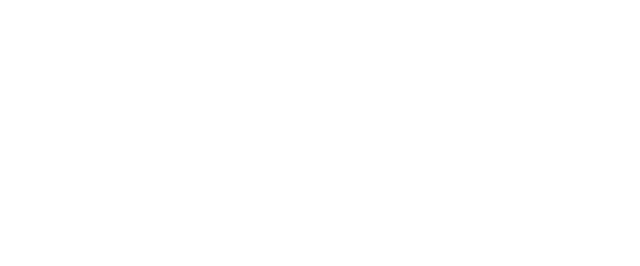
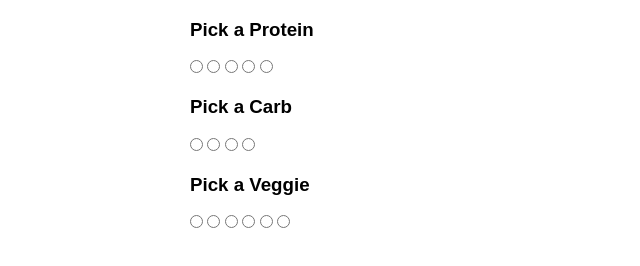
Before and after one commit to SamarAljumaa/jqueryProject, a website: page public/index.html in a window 1280 px wide. Shown: the whole page, without its empty margins (0-640 px from the left). Drawn offline with nearby package versions, Linux system fonts and the light colour scheme.

Commit message:
adding radio buttons to index.html

```diff
--- a/public/index.html
+++ b/public/index.html
@@ -10,7 +10,30 @@
 <body>
 
 	<div class="container">
-
+		<div class="choiceProtein">
+			<h3>Pick a Protein</h3>
+			<input type="radio" name="protein" value="beef">
+			<input type="radio" name="protein" value="lamb">
+			<input type="radio" name="protein" value="chicken">
+			<input type="radio" name="protein" value="fish">
+			<input type="radio" name="protein" value="shrimp">
+		</div>
+		<div class="choiceCarb">
+			<h3>Pick a Carb</h3>
+			<input type="radio" name="carb" value="rice">
+			<input type="radio" name="carb" value="pasta">
+			<input type="radio" name="carb" value="bread">
+			<input type="radio" name="carb" value="potatoes">
+		</div>
+		<div class="choiceVeggie">
+			<h3>Pick a Veggie</h3>
+			<input type="radio" name="veggie" value="onions">
+			<input type="radio" name="veggie" value="mushrooms">
+			<input type="radio" name="veggie" value="brocolli">
+			<input type="radio" name="veggie" value="bellpepers">
+			<input type="radio" name="veggie" value="carrots">
+			<input type="radio" name="veggie" value="peas">
+		</div>
 	</div>
 
 	<script src="https://ajax.googleapis.com/ajax/libs/jquery/1.10.2/jquery.min.js"></script>
```
